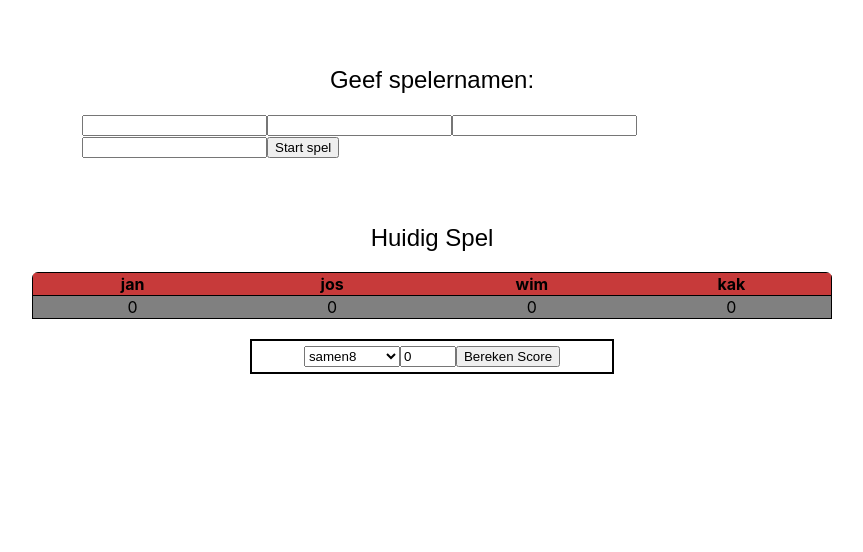
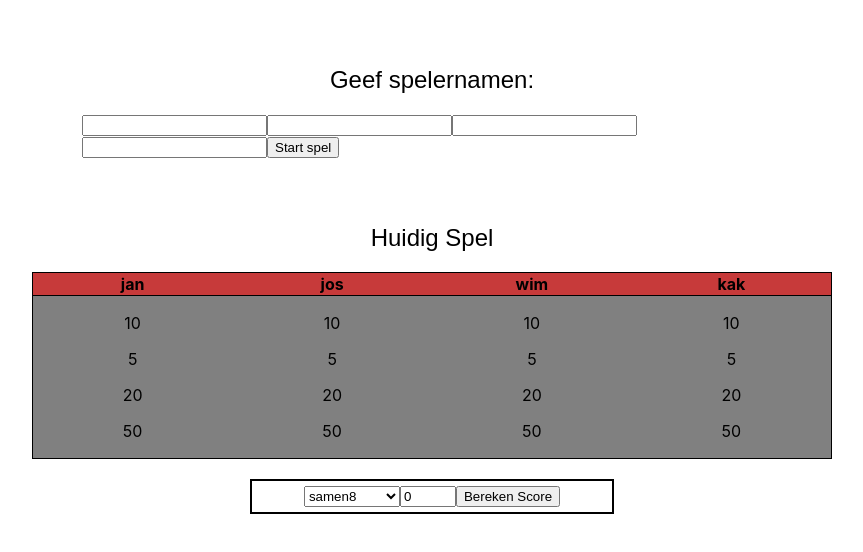
Before and after one commit to Michielvst/kleurenwiezen2, a React (Create React App) app: page / in a window 1280 px wide. Both pictures are taken after typing "Sample" into the empty fields and a click on the button "Go to Game". Shown: the top 552 px of the page, without its empty margins (208-1071 px from the left). Built offline with nearby package versions, Linux system fonts and the light colour scheme.

Commit message:
render scores

```diff
--- a/src/components/App.tsx
+++ b/src/components/App.tsx
@@ -16,10 +16,27 @@ class App extends React.Component<IState> {
     currentGame: {
       currentPlayers: {
         //tijdelijk als voorbeeld
-        jan: {},
-        jos: {},
-        wim: {},
-        kak: {}
+        jan: {
+          active: true,
+          going: false,
+          results: [10, -5, 15, 30]
+        },
+        jos: {
+          active: true,
+          going: false,
+          results: [10, -5, 15, 30]
+        },
+        wim: {
+          active: true,
+          going: false,
+          results: [10, -5, 15, 30]
+        },
+        kak: {
+          active: true,
+          going: false,
+          results: [10, -5, 15, 30]
+        },
+        //tijdelijk als voorbeeld
       }
     },
     points: {
@@ -74,15 +91,35 @@ class App extends React.Component<IState> {
     });
   }
 
-  toggleNameActive = () => {
+  toggleNameGoing = (name: string) => {
+    console.log(name);
+    const currentPlayers = this.state.currentGame.currentPlayers;
+    currentPlayers[name].going = !currentPlayers[name].going;
+    this.setState({
+      currentGame: {
+        currentPlayers
+      }
+    })
+  }
 
+  convertScoresInHTML = (scores: number[]) => { //kan eenvoudiger??
+    let totalScore = 0;
+    return scores.map((el: any) => {
+      totalScore += el;
+      return <p>{totalScore}</p>
+    });
+  }
+
+  renderScores = () => {
+    const currentPlayers = this.state.currentGame.currentPlayers;
+    return Object.keys(currentPlayers).map((el: any) => <td key={el}>{this.convertScoresInHTML(currentPlayers[el].results)}</td>);
   }
 
   render() {
     return (
       <div className="App">
         <StartNewGame addPlayersToCurrentGame={this.addPlayersToCurrentGame} />
-        <CurrentGame currentGame={this.state.currentGame} toggleNameActive={this.toggleNameActive} />
+        <CurrentGame currentGame={this.state.currentGame} toggleNameGoing={this.toggleNameGoing} renderScores={this.renderScores} />
         <ScoreCalculator points={this.state.points} setScoreInputsState={this.setScoreInputsState} />
       </div>
     );
--- a/src/components/CurrentGame.tsx
+++ b/src/components/CurrentGame.tsx
@@ -2,7 +2,8 @@ import React from 'react';
 
 interface IProps {
   currentGame: any;
-  toggleNameActive: any;
+  toggleNameGoing: any;
+  renderScores: any;
 }
 
 
@@ -17,8 +18,9 @@ class CurrentGame extends React.Component<IProps> {
   }
 
   handleNameClick = (e: any) => {
-    console.log(e.currentTarget.innerText);
-    this.props.toggleNameActive();
+    const target = e.currentTarget;
+    this.props.toggleNameGoing(target.innerText);
+    target.classList.toggle('going');
   }
 
   render() {
@@ -35,9 +37,7 @@ class CurrentGame extends React.Component<IProps> {
           </thead>
           <tbody>
             <tr>
-              {Object.keys(this.props.currentGame.currentPlayers).map((el: any) =>
-                <td key={el}>0</td>
-              )}
+              {this.props.renderScores()}
             </tr>
           </tbody>
         </table>
--- a/src/index.css
+++ b/src/index.css
@@ -39,6 +39,10 @@ code {
   justify-content: center;
 }
 
+.going {
+  color: blue;
+}
+
 .gamePicker input,
 .gamePicker button {
   width: 100%;
@@ -77,7 +81,6 @@ table {
   border-spacing: 1;
   border-collapse: collapse;
   background:white;
-  border-radius:6px 6px 0 0;
   overflow:hidden;
   max-width:800px;
   width:100%;
```
